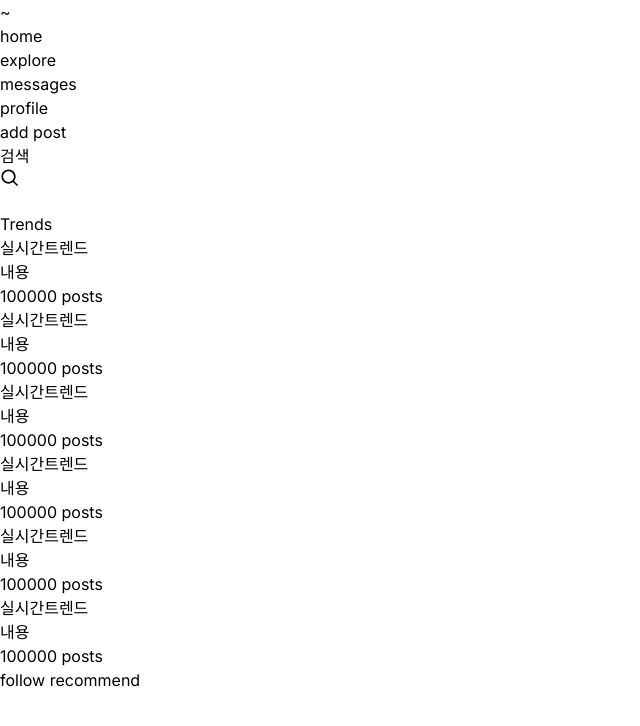
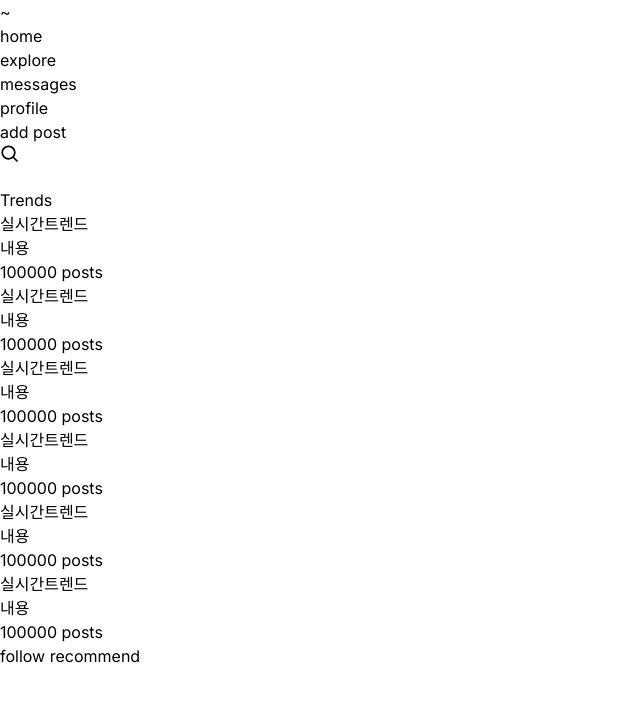
Before and after one commit to hyeewooon/x-clone, a Next.js app: page /search in a window 1280 px wide. Shown: the top 726 px of the page, without its empty margins (0-640 px from the left). Built offline with nearby package versions, Linux system fonts and the light colour scheme.

Commit message:
feat: 검색 폼 로직 추가

```diff
--- /dev/null
+++ b/src/app/(afterLogin)/_components/RightSearchSection.tsx
@@ -0,0 +1,18 @@
+"use client";
+
+import { usePathname } from "next/navigation";
+import SearchForm from "./SearchForm";
+
+export default function RightSearchZone() {
+  const pathname = usePathname();
+
+  if (pathname === "/search") return null;
+
+  return (
+    <section className="mb-[60px]">
+      <div className="w-[200px] fixed">
+        <SearchForm />
+      </div>
+    </section>
+  );
+}
--- a/src/app/(afterLogin)/_components/SearchForm.tsx
+++ b/src/app/(afterLogin)/_components/SearchForm.tsx
@@ -1,12 +1,15 @@
 "use client";
 
-import { type FormEvent } from "react";
+import type { FormEvent } from "react";
 import { useRouter } from "next/navigation";
 
-export default function SearchForm() {
+type queryParams = {
+  q?: string;
+};
+
+export default function SearchForm({ q }: queryParams) {
   const styles = {
-    container: "mb-[60px]",
-    form: "w-[200px] flex items-center h-[42px] mt-1 mb-3 rounded-3xl bg-gray-800 fixed",
+    form: "flex items-center h-[42px] mt-1 mb-3 rounded-3xl bg-gray-800",
     icon: "flex-none ml-5 fill-white",
     input: "w-full p-3 ml-1 text-sm bg-transparent outline-none border-none",
   };
@@ -19,7 +22,6 @@ export default function SearchForm() {
   }
 
   return (
-    <div className={styles.container}>
     <form className={styles.form} onSubmit={submit}>
       <svg
         className={styles.icon}
@@ -32,8 +34,12 @@ export default function SearchForm() {
         </g>
       </svg>
 
-        <input className={styles.input} name="search" type="search" />
+      <input
+        className={styles.input}
+        defaultValue={q}
+        name="search"
+        type="search"
+      />
     </form>
-    </div>
   );
 }
--- a/src/app/(afterLogin)/_components/TrendSection.tsx
+++ b/src/app/(afterLogin)/_components/TrendSection.tsx
@@ -15,7 +15,7 @@ export default function TrendSection() {
   if (pathname === "/explore") return null;
 
   return (
-    <div className={styles.container}>
+    <section className={styles.container}>
       <div className="py-3">
         <h3 className={styles.title}>Trends</h3>
 
@@ -26,6 +26,6 @@ export default function TrendSection() {
         <Trend />
         <Trend />
       </div>
-    </div>
+    </section>
   );
 }
--- a/src/app/(afterLogin)/layout.tsx
+++ b/src/app/(afterLogin)/layout.tsx
@@ -1,16 +1,16 @@
-import { ReactNode } from "react";
+import type { ReactNode } from "react";
 import Link from "next/link";
 
 import NavMenu from "./_components/NavMenu";
+import RightSearchSection from "./_components/RightSearchSection";
 import TrendSection from "./_components/TrendSection";
-import SearchForm from "./_components/SearchForm";
 
 export default function AfterLoginLayout({
   children,
   modal,
 }: {
   children: ReactNode;
-  modal: React.ReactNode;
+  modal: ReactNode;
 }) {
   const styles = {
     container: "flex",
@@ -49,7 +49,7 @@ export default function AfterLoginLayout({
           <main className={styles.main}>{children}</main>
 
           <section className={styles.rightSection}>
-            <SearchForm />
+            <RightSearchSection />
             <TrendSection />
             <div>follow recommend</div>
           </section>
--- a/src/app/(afterLogin)/search/page.tsx
+++ b/src/app/(afterLogin)/search/page.tsx
@@ -1,7 +1,19 @@
-export default function Page() {
+import SearchForm from "../_components/SearchForm";
+
+type SearchParams = Promise<{
+  q: string;
+}>;
+
+export default async function Page({
+  searchParams,
+}: {
+  searchParams: SearchParams;
+}) {
+  const { q } = await searchParams;
+
   return (
-    <main>
-      검색
+    <main className="w-full">
+      <SearchForm q={q} />
     </main>
-  )
+  );
 }
```
Also changed, not shown: src/app/(afterLogin)/@modal/(.)compose/tweet/page.tsx (added, +28 -0 lines). Lines whose indentation alone changed are shown as unchanged.
